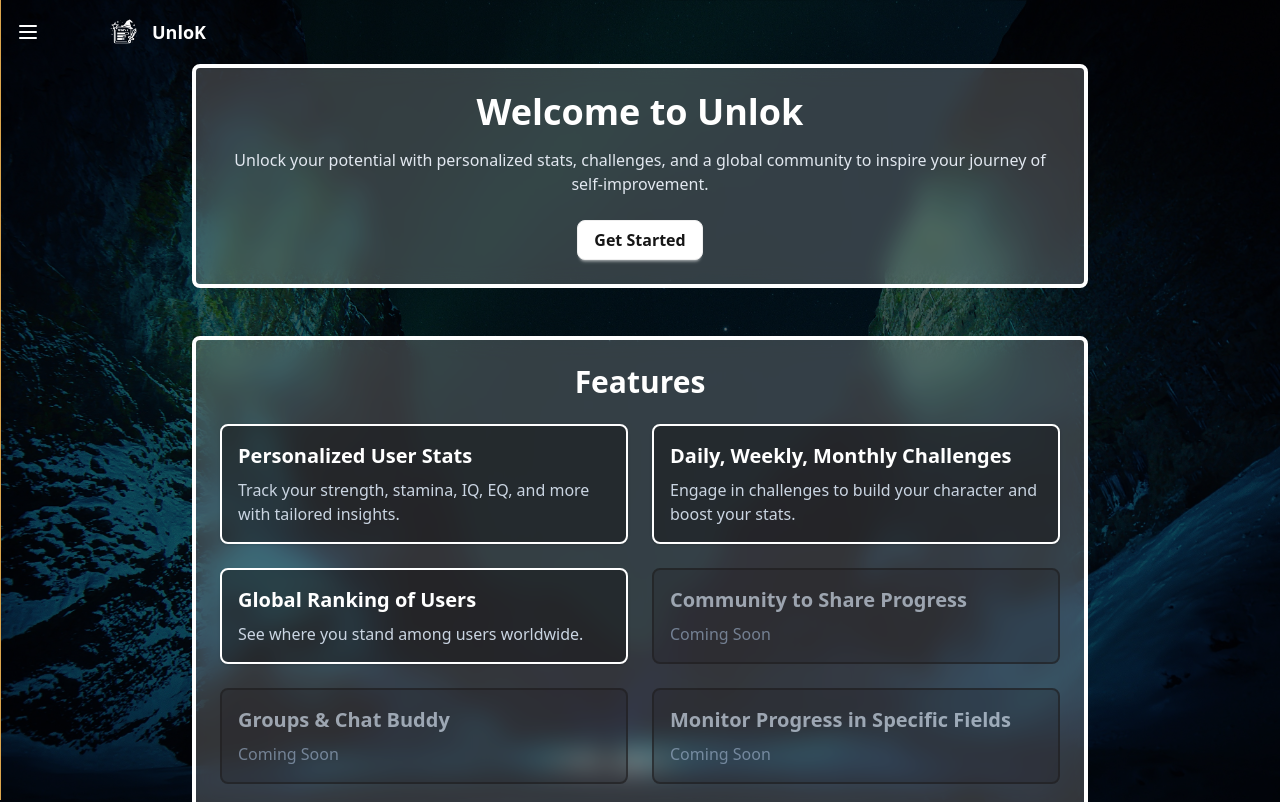
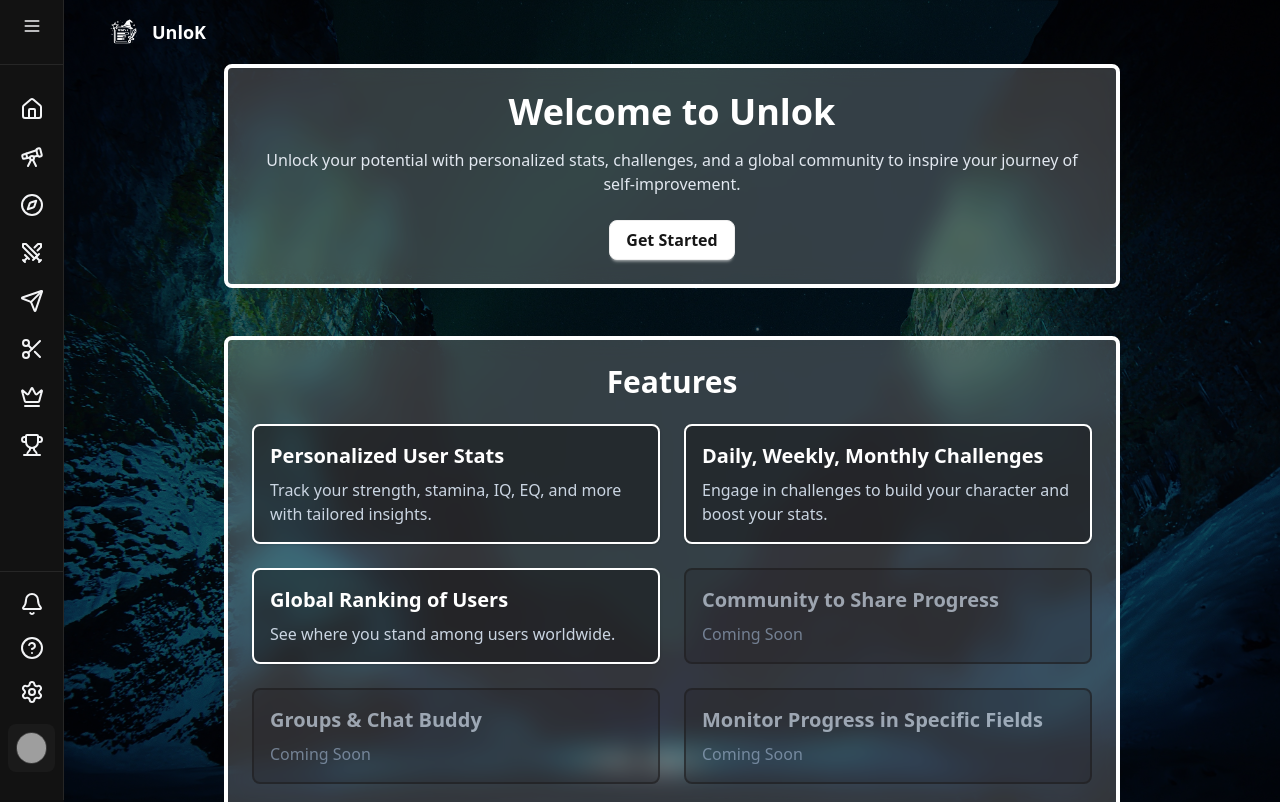
Before and after one commit to Light200312/Unlok, a React (Vite) app in the folder frontend/: page / in a window 1280 px wide. Shown: the top 802 px of the page. Built offline with nearby package versions, Linux system fonts and the light colour scheme; grey boxes are pictures that could not be loaded.

Commit message:
worked on posts ui

```diff
--- a/frontend/src/components/Sidebar.jsx
+++ b/frontend/src/components/Sidebar.jsx
@@ -1,38 +1,50 @@
-import React,{useState} from "react";
+import React, { useState } from "react";
 import {
-  Home,Menu,
-  Search,
+  Home,
+  Menu,
   Compass,
-  Clapperboard,OctagonAlert ,
-  Heart,Crown ,
-  MessageCircle, Telescope ,
+  Crown,
+  Trophy,
   Send,
-  Bookmark,
-  MoreHorizontal,
-  SquarePlus,
-  User,Sword,Swords ,Trophy ,X,Scissors
+  Swords,
+  Scissors,
+  Settings,
+  HelpCircle,
+  Bell,
+  X,
+  Telescope,
+  LogOut,
 } from "lucide-react";
 import { Link, Outlet } from "react-router-dom";
 import { UserAuth } from "../store/userAuthStore";
 
-// const links = [
-//   { name: "Daily Challenges", link: "/dailychellenge", icon: <Clock size={20} /> },
-//   { name: "Weekly Challenges", link: "/weeklychallenge", icon: <Calendar size={20} /> },
-//   { name: "Monthly Challenges", link: "/monthlychallenge", icon: <Target size={20} /> },
-//   { name: "Comunity Chat", link: "/globalChat", icon: <MessageSquare size={20} /> },
-//   { name: "Rival Buddy", link: "/buddyChat", icon: <Users size={20} /> },
-//   { name: "Stats and Ranking", link: "/statsAndRanking", icon: <BarChart size={20} /> },
-//   { name: "Global Rankings", link: "/globalRanking", icon: <Trophy size={20} /> },
-// ];
-
 const SidebarLayout = ({ setsidebarOpen, sidebarOpen: open }) => {
   const { authUser, logout } = UserAuth();
+  const [questPopup, setQuestPopup] = useState(false);
+  const toggleSidebar = () => setsidebarOpen(!open);
 
-  const toggleSidebar = () => setsidebarOpen(!open);
- const [QuestOpen, setQuestOpen] = useState(false);
-   function NavItem({ icon, label, badge ,PageLink}) {
-     return (
-       <Link to={PageLink} className="relative flex items-center gap-4 px-4 py-2 hover:bg-neutral-800 rounded-xl cursor-pointer transition-all w-fit sm:w-full">
+  // 🔹 Reusable NavItem with hover tooltip
+  const NavItem = ({ icon, label, PageLink, badge, onClick }) => (
+    <div className="relative group flex justify-center">
+      {/* Tooltip */}
+      {!open && (
+        <div
+          className="absolute left-full ml-3 top-1/2 -translate-y-1/2
+          bg-neutral-800 text-white text-xs px-2 py-1 rounded-md opacity-0
+          group-hover:opacity-100 group-hover:translate-x-1 transition-all
+          whitespace-nowrap z-[9999]"
+        >
+          {label}
+        </div>
+      )}
+
+      <Link
+        to={PageLink || "#"}
+        onClick={onClick}
+        className={`relative flex items-center gap-4 px-3 py-2 rounded-xl
+        hover:bg-neutral-800 transition-all cursor-pointer
+        ${open ? "justify-start w-full" : "justify-center w-full"}`}
+      >
         <div className="relative">
           {icon}
           {badge && (
@@ -41,56 +53,163 @@ const SidebarLayout = ({ setsidebarOpen, sidebarOpen: open }) => {
             </span>
           )}
         </div>
-         <span className="hidden sm:inline">{label}</span>
+        {open && <span className="whitespace-nowrap">{label}</span>}
       </Link>
+    </div>
   );
-   }
+
   return (
-    <div className="relative min-h-screen bg-background text-foreground">
-      {/* Sidebar overlay */}
+    <div className="relative min-h-screen bg-[#0e0e0f] text-gray-100 flex">
+      {/* Sidebar */}
       <div
-        className={`fixed top-0 left-0 h-screen z-50 backdrop-blur-md bg-background/90 border-r border-border
-          transition-all duration-300
-          ${open ? "w-56" : "w-0"} overflow-hidden`}
+        className={`fixed top-0 left-0 h-screen flex flex-col justify-between
+        bg-[#121212] border-r border-neutral-800 transition-all duration-200 z-50
+        ${open ? "w-56" : "w-16"}`}
       >
-        {/* Header */}
+        {/* --- Top Section --- */}
+        <div className="flex flex-col relative">
+          {/* Toggle button */}
+          <div className="flex items-center justify-center py-2 pb-5 border-b border-neutral-800">
             <button
-          className="flex items-center justify-center p-3 hover:bg-muted transition w-full"
+              className="p-2 rounded hover:bg-neutral-800 transition"
               onClick={toggleSidebar}
             >
               {open ? <X size={20} /> : <Menu size={20} />}
             </button>
-
-        {/* Navigation */}
-        <nav className="flex-1 space-y-2 mt-2">
-        <NavItem PageLink="/globalChat" icon={<Home />} label="Home" />
-                 <NavItem PageLink="/" icon={<Telescope  />} label="Search" />
-                 <NavItem icon={<Compass />} label="Explore" />
-                 <div onClick={()=>setQuestOpen(!QuestOpen)}> <NavItem   icon={<Swords />} label="Quests" />
-                 {QuestOpen && (<div className="ml-20   bg-[#1e1e1e] p-2 rounded ">
-                  <ul className="flex flex-col gap-1 text-sm">
-                   <li className="hover:bg-[#2e2e2e] p-1 rounded"><Link  to="/dailychellenge">Daily Quests</Link></li>
-                   <li className="hover:bg-[#2e2e2e] p-1 rounded" ><Link to="/weeklychallenge">Weekly Quests</Link></li>
-                   <li className="hover:bg-[#2e2e2e] p-1 rounded"><Link to="/monthlychallenge">Monthly Quests</Link></li>
-                   </ul>
-
-
-                 </div>)}
-
           </div>
 
-                 {/* postEditor */}
-                 <NavItem icon={<Send  />} PageLink={"/buddyChat"} label="Messages" badge="4" />
-                 <NavItem icon={<Scissors />} PageLink={"/postEditor"} label="Draft Post" />
-                 <NavItem icon={<OctagonAlert  />} label="Notifications" />
-                 <NavItem icon={<Crown  />} PageLink={"/globalRanking"} label="Rankings" />
-                 <NavItem icon={<Trophy  />} PageLink={"/statsAndRanking"} label="User Stats" />
-              <div className="px-16.5">  <button className="btn btn-warning " onClick={logout}> Logout</button></div>
+          <div className="h-6" />
+
+          {/* --- Navigation --- */}
+          <nav className="flex flex-col space-y-2">
+            <NavItem PageLink="/globalChat" icon={<Home />} label="Home" />
+            <NavItem PageLink="/" icon={<Telescope />} label="Search" />
+            <NavItem PageLink="/explore" icon={<Compass />} label="Explore" />
+
+            {/* Quests Popup */}
+            <div
+              className="relative group flex justify-center"
+              onMouseEnter={() => setQuestPopup(true)}
+              onMouseLeave={() => setQuestPopup(false)}
+            >
+              {!open && (
+                <div
+                  className="absolute left-full ml-3 top-1/2 -translate-y-1/2 bg-neutral-800 text-white text-xs
+                  px-2 py-1 rounded-md opacity-0 group-hover:opacity-100
+                  group-hover:translate-x-1 transition-all whitespace-nowrap z-[9999]"
+                >
+                  Quests
+                </div>
+              )}
+
+              <div className="w-full">
+                <NavItem
+                  icon={<Swords />}
+                  label="Quests"
+                  onClick={() => setQuestPopup(!questPopup)}
+                />
+              </div>
+
+              {/* Popup Menu */}
+              {questPopup && (
+                <div
+                  className={`absolute ${
+                    open ? "left-full ml-3 top-0" : "left-full ml-0 top-1/2 -translate-y-1/2"
+                  } bg-[#1a1a1a] border border-emerald-500 shadow-[0_0_15px_rgba(0,255,150,0.4)]
+                  rounded-md w-44 py-2 text-sm text-gray-300 animate-fadeIn z-[99999]`}
+                >
+                  <Link
+                    to="/dailychellenge"
+                    className="block px-4 py-2 hover:bg-emerald-600/20 transition"
+                    onClick={() => setQuestPopup(false)}
+                  >
+                    🗓️ Daily Quests
+                  </Link>
+                  <Link
+                    to="/weeklychallenge"
+                    className="block px-4 py-2 hover:bg-emerald-600/20 transition"
+                    onClick={() => setQuestPopup(false)}
+                  >
+                    📅 Weekly Quests
+                  </Link>
+                  <Link
+                    to="/monthlychallenge"
+                    className="block px-4 py-2 hover:bg-emerald-600/20 transition"
+                    onClick={() => setQuestPopup(false)}
+                  >
+                    🌕 Monthly Quests
+                  </Link>
+                </div>
+              )}
+            </div>
+
+            <NavItem icon={<Send />} PageLink="/buddyChat" label="Messages" />
+            <NavItem icon={<Scissors />} PageLink="/postEditor" label="Drafts" />
+            <NavItem icon={<Crown />} PageLink="/globalRanking" label="Rankings" />
+            <NavItem
+              icon={<Trophy />}
+              PageLink="/statsAndRanking"
+              label="User Stats"
+            />
           </nav>
         </div>
 
-      {/* Main Content (no margin shift) */}
-      <main className="relative z-0 p-0 m-0">
+        {/* --- Bottom Section --- */}
+        <div className="flex flex-col border-t border-neutral-800 py-3 space-y-1">
+          <NavItem icon={<Bell />} label="Notifications" PageLink="/notifications" />
+          <NavItem icon={<HelpCircle />} label="Support" PageLink="/support" />
+          <NavItem icon={<Settings />} label="Settings" PageLink="/settings" />
+
+          {/* Profile Card */}
+          <div
+            className={`relative group mx-2 mt-2 mb-4 p-2 bg-[#1a1a1a] rounded-lg flex items-center cursor-pointer hover:bg-[#222] transition
+              ${open ? "gap-3" : "justify-center"}`}
+          >
+            {!open && (
+              <div
+                className="absolute left-full ml-3 top-1/2 -translate-y-1/2 bg-neutral-800 text-white text-xs
+                px-2 py-1 rounded-md opacity-0 group-hover:opacity-100
+                group-hover:translate-x-1 transition-all whitespace-nowrap z-[9999]"
+              >
+                {authUser?.username || "Profile"}
+              </div>
+            )}
+
+            <img
+              src={authUser?.profilePic || "/profile.png"}
+              alt="profile"
+              className="w-8 h-8 rounded-full object-cover border border-neutral-700"
+            />
+
+            {open && (
+              <div className="flex-1">
+                <p className="text-sm font-medium">
+                  {authUser?.username || "Guest"}
+                </p>
+                <p className="text-xs text-gray-400 truncate">
+                  {authUser?.email || "no-email"}
+                </p>
+              </div>
+            )}
+
+            {open && (
+              <button
+                onClick={logout}
+                className="text-gray-400 hover:text-red-500 transition"
+              >
+                <LogOut size={16} />
+              </button>
+            )}
+          </div>
+        </div>
+      </div>
+
+      {/* --- Main Content --- */}
+      <main
+        className={`flex-1 transition-all duration-300 ${
+          open ? "ml-56" : "ml-16"
+        }`}
+      >
         <Outlet />
       </main>
     </div>
--- a/frontend/src/pages/GlobalChat.jsx
+++ b/frontend/src/pages/GlobalChat.jsx
@@ -1,31 +1,12 @@
+"use client";
 import React, { useEffect, useState, useRef } from "react";
 import { useChatStore } from "../store/Chatstore";
 import { UserAuth } from "../store/userAuthStore";
-import { Link } from "react-router-dom";
 import { usePostStore } from "../store/PostStore";
 import PostCard from "../components/SubComponent/PostCard";
-import {
-  Home,
-  Search,
-  Compass,
-  Clapperboard,
-  OctagonAlert,
-  Heart,
-  Crown,
-  MessageCircle,
-  Telescope,
-  Send,
-  Bookmark,
-  MoreHorizontal,
-  SquarePlus,
-  User,
-  Sword,
-  Swords,
-  Trophy,
-} from "lucide-react";
+import { MessageCircle, Send } from "lucide-react";
 
 const GlobalChat = () => {
-  const [QuestOpen, setQuestOpen] = useState(false);
   const { authUser } = UserAuth();
   const {
     globalMessages,
@@ -36,39 +17,15 @@ const GlobalChat = () => {
     unsubscribeFromGlobal,
     sendGlobalMessage,
   } = useChatStore();
+
   const {
-  fetchAllPosts,
-  fetchUserPostsByStatus,
+    fetchLatestPost,
     completedPosts,
-  posts,
     loading,
-  fetchLatestPost,
     currentPage,
     totalPages,
   } = usePostStore();
 
-  function NavItem({ icon, label, badge, PageLink }) {
-    return (
-      <Link
-        to={PageLink}
-        className="relative flex items-center gap-4 px-4 py-2 hover:bg-neutral-800 rounded-xl cursor-pointer transition-all w-fit sm:w-full"
-      >
-        <div className="relative">
-          {icon}
-          {badge && (
-            <span className="absolute -top-1 -right-2 bg-red-500 text-xs font-bold rounded-full px-1.5">
-              {badge}
-            </span>
-          )}
-        </div>
-        <span className="hidden sm:inline">{label}</span>
-      </Link>
-    );
-  }
-
-  // -----------------------------
-  // Chat controls (untouched)
-  // -----------------------------
   const [messageData, setMessageData] = useState({
     text: "",
     image: "",
@@ -76,27 +33,51 @@ const {
   });
 
   const messagesEndRef = useRef(null);
+  const mainRef = useRef(null);
+  const scrollTimeout = useRef(null);
 
+  // ⚡ Auto-scroll messages
   useEffect(() => {
     messagesEndRef.current?.scrollIntoView({ behavior: "smooth" });
   }, [globalMessages]);
 
+  // ⚡ Fetch chat & posts
   useEffect(() => {
     if (authUser?._id) {
       getUsers(authUser._id);
       getGlobalMessage();
       subscribeToGlobal();
     }
+    fetchLatestPost(1);
     return () => unsubscribeFromGlobal();
   }, [authUser?._id]);
+
+  // ⚡ Infinite scroll for posts
+  const handleScroll = (e) => {
+    if (scrollTimeout.current) return;
+    scrollTimeout.current = setTimeout(() => {
+      const bottom =
+        e.target.scrollHeight - e.target.scrollTop <=
+        e.target.clientHeight + 100;
+      if (bottom && !loading && currentPage < totalPages) {
+        fetchLatestPost(currentPage + 1);
+      }
+      scrollTimeout.current = null;
+    }, 300);
+  };
+
+  useEffect(() => {
+    const mainEl = mainRef.current;
+    if (mainEl) mainEl.addEventListener("scroll", handleScroll);
+    return () => mainEl && mainEl.removeEventListener("scroll", handleScroll);
+  }, [loading, currentPage, totalPages]);
 
   const handleImageChange = (e) => {
     const file = e.target.files[0];
     if (!file) return;
     const reader = new FileReader();
-    reader.onloadend = () => {
+    reader.onloadend = () =>
       setMessageData((prev) => ({ ...prev, image: reader.result }));
-    };
     reader.readAsDataURL(file);
   };
 
@@ -106,150 +87,91 @@ const {
     sendGlobalMessage(messageData);
     setMessageData({ text: "", image: "", userId: authUser._id });
   };
-useEffect(() => {
-  fetchLatestPost(1);
-}, []);
-const scrollTimeout = useRef(null);
-const handleScroll = (e) => {
-  if (scrollTimeout.current) return;
-  scrollTimeout.current = setTimeout(() => {
-    const bottom =
-      e.target.scrollHeight - e.target.scrollTop <= e.target.clientHeight + 100;
-    if (bottom && !loading && currentPage < totalPages) {
-      fetchLatestPost(currentPage + 1);
-    }
-    scrollTimeout.current = null;
-  }, 300);
-};
 
+  return (
+    <div
+      data-theme="forest"
+      className="min-h-screen w-full flex bg-[#020617] text-white overflow-hidden relative"
+    >
+      {/* 🔮 Background glow */}
+      <div className="absolute inset-0 bg-gradient-to-b from-blue-900/20 via-black to-black" />
+      <div className="absolute inset-0 bg-[radial-gradient(circle_at_center,rgba(0,255,255,0.05),transparent_70%)] animate-pulse" />
 
-// attach scroll listener to main feed
-const mainRef = useRef(null);
-useEffect(() => {
-  const mainEl = mainRef.current;
-  if (mainEl) mainEl.addEventListener("scroll", handleScroll);
-  return () => mainEl && mainEl.removeEventListener("scroll", handleScroll);
-}, [loading, currentPage, totalPages]);
-
-  // -----------------------------
-  // Layout
-  // -----------------------------
-  return (
-    <div className="flex w-full bg-black text-white min-h-screen">
-      {/* Left Sidebar */}
-      <aside className="h-screen w-16 sm:w-56 bg-black flex flex-col items-center sm:items-start py-6 fixed border-r border-neutral-800">
-        <div className="mt-10"></div>
-        <nav className="flex flex-col p-1 gap-4 w-full">
-          <NavItem PageLink="/globalChat" icon={<Home />} label="Home" />
-          <NavItem PageLink="/" icon={<Telescope />} label="Search" />
-          <NavItem icon={<Compass />} label="Explore" />
-          <div onClick={() => setQuestOpen(!QuestOpen)}>
-            {" "}
-            <NavItem icon={<Swords />} label="Quests" />
-            {QuestOpen && (
-              <div className="ml-20   bg-[#1e1e1e] p-2 rounded ">
-                <ul className="flex flex-col gap-1 text-sm">
-                  <li className="hover:bg-[#2e2e2e] p-1 rounded">
-                    <Link to="/dailychellenge">Daily Quests</Link>
-                  </li>
-                  <li className="hover:bg-[#2e2e2e] p-1 rounded">
-                    <Link to="/weeklychallenge">Weekly Quests</Link>
-                  </li>
-                  <li className="hover:bg-[#2e2e2e] p-1 rounded">
-                    <Link to="/monthlychallenge">Monthly Quests</Link>
-                  </li>
-                </ul>
-              </div>
-            )}
-          </div>
-
-          <NavItem
-            icon={<Send />}
-            PageLink={"/buddyChat"}
-            label="Messages"
-            badge="4"
-          />
-          <NavItem icon={<OctagonAlert />} label="Notifications" />
-          <NavItem
-            icon={<Crown />}
-            PageLink={"/globalRanking"}
-            label="Rankings"
-          />
-          <NavItem
-            icon={<Trophy />}
-            PageLink={"/statsAndRanking"}
-            label="User Stats"
-          />
-        </nav>
-      </aside>
-
-      {/* Feed (center) */}
-     {/* Feed (center) */}
+      {/* 🌌 Left Side – Community Feed */}
       <main
         ref={mainRef}
-  className="flex-1 sm:ml-56 flex flex-col items-center pt-10 pb-20 overflow-y-auto"
+        className="flex-1  overflow-y-auto px-4 sm:px-8 py-10 backdrop-blur-lg bg-black/30 shadow-[0_0_20px_rgba(0,255,255,0.1)] relative z-10"
       >
+        <div className="max-w-2xl mx-auto">
+          <h1 className="text-3xl font-bold text-center mb-8 text-cyan-400 drop-shadow-[0_0_10px_rgba(0,255,255,0.6)]">
+
+          </h1>
+
           {loading && currentPage === 1 ? (
-    <div className="text-neutral-500 mt-10">Loading posts...</div>
+            <p className="text-center text-neutral-500">Loading posts...</p>
           ) : completedPosts.length === 0 ? (
-    <div className="text-neutral-500 mt-10">No live posts yet</div>
+            <p className="text-center text-neutral-500">No live posts yet</p>
           ) : (
             completedPosts
-      .filter((p) => p.live === true)
+              .filter((p) => p.live)
               .map((post) => <PostCard key={post._id} post={post} />)
           )}
 
-  {/* Loader indicator for next page */}
           {loading && currentPage > 1 && (
-    <div className="text-neutral-500 text-sm mt-4">Loading more posts...</div>
+            <p className="text-center text-sm text-neutral-500 mt-3">
+              Loading more posts...
+            </p>
           )}
+        </div>
       </main>
 
-
-      {/* Right Side Global Chat */}
-      <div className="hidden sticky -top-0 right-0 xl:flex flex-col w-[350px] border-l border-neutral-800 h-screen bg-black">
+      {/* 💬 Right Side – Global Chat */}
+      <aside className="hidden xl:flex flex-col w-[370px] border-l border-cyan-700/40 bg-black/30 backdrop-blur-lg relative z-10 shadow-[0_0_25px_rgba(0,255,255,0.15)]">
         {/* Header */}
-        <div className="p-4 border-b border-neutral-800 flex items-center justify-between">
-          <h2 className="text-lg font-semibold">Messages</h2>
-          <MessageCircle className="text-neutral-400" />
+        <div className="p-4 border-b border-cyan-600/40 flex items-center justify-between">
+          <h2 className="text-lg font-semibold text-cyan-300">Global Chat</h2>
+          <MessageCircle className="text-cyan-400" />
         </div>
 
         {/* Chat Messages */}
-        <div className="flex-1 overflow-y-auto px-4 py-6 space-y-4 scrollbar-thin scrollbar-thumb-neutral-700 scrollbar-track-black">
-          {(!globalMessages || globalMessages.length === 0) && (
+        <div className="flex-1 overflow-y-auto p-5 space-y-4 scrollbar-thin scrollbar-thumb-cyan-700/50 scrollbar-track-black">
+          {!globalMessages?.length ? (
             <div className="text-center text-neutral-500">
               No messages yet. Be the first!
             </div>
-          )}
-
-          {!isMessagesLoading &&
-            globalMessages?.map((m, i) => {
+          ) : (
+            globalMessages.map((m, i) => {
               const isMine = m.senderId?._id === authUser?._id;
               return (
                 <div
-                  key={m?._id || i}
+                  key={m._id || i}
                   className={`flex flex-col ${
                     isMine ? "items-end" : "items-start"
                   }`}
                 >
                   {!isMine && (
-                    <span className="text-xs text-neutral-500 mb-1">
+                    <span className="text-xs text-cyan-400 mb-1 font-medium">
                       {m.senderId?.username || "Anonymous"}
                     </span>
                   )}
                   <div
-                    className={`max-w-[75%] px-3 py-2 rounded-2xl text-sm ${
+                    className={`max-w-[80%] px-3 py-2 rounded-xl text-sm ${
                       isMine
-                        ? "bg-emerald-600 text-white rounded-br-none"
-                        : "bg-neutral-800 text-white rounded-bl-none"
+                        ? "bg-cyan-600/40 border border-cyan-500/50"
+                        : "bg-neutral-800/60 border border-cyan-700/30"
                     }`}
+                    style={{
+                      boxShadow: isMine
+                        ? "0 0 10px rgba(0,255,255,0.3)"
+                        : "0 0 5px rgba(0,255,255,0.2)",
+                    }}
                   >
-                    {m?.text && <p>{m.text}</p>}
-                    {m?.image && (
+                    {m.text && <p>{m.text}</p>}
+                    {m.image && (
                       <img
                         src={m.image}
-                        alt="sent-img"
-                        className="mt-2 max-h-48 rounded-lg object-cover"
+                        alt="sent"
+                        className="mt-2 max-h-48 rounded-md border border-cyan-700/40"
                       />
                     )}
                   </div>
@@ -261,16 +183,17 @@ useEffect(() => {
                   </span>
                 </div>
               );
-            })}
+            })
+          )}
           <div ref={messagesEndRef} />
         </div>
 
         {/* Input Bar */}
         <form
-          className="p-4 border-t border-neutral-800 flex items-center w-full gap-2"
           onSubmit={handleSend}
+          className="p-4 border-t border-cyan-700/40 flex items-center gap-2 bg-black/30"
         >
-          <label className="cursor-pointer text-neutral-400 hover:text-white transition">
+          <label className="cursor-pointer text-cyan-400 hover:text-cyan-300 transition">
             📷
             <input
               type="file"
@@ -290,30 +213,30 @@ useEffect(() => {
               })
             }
             type="text"
-            placeholder="Send a message..."
-            className="flex-1 bg-neutral-900 border border-neutral-700 rounded-full px-4 py-2 text-sm focus:outline-none focus:ring-1 focus:ring-emerald-500"
+            placeholder="Type your message..."
+            className="flex-1 bg-black/40 border border-cyan-700/50 rounded-full px-4 py-2 text-sm focus:outline-none focus:ring-1 focus:ring-cyan-400 placeholder-cyan-800"
           />
 
           <button
             type="submit"
-            className="bg-emerald-600 hover:bg-emerald-500 text-white px-4 py-2 rounded-full text-sm transition"
+            className="bg-cyan-600 hover:bg-cyan-500 text-white px-4 py-2 rounded-full text-sm shadow-[0_0_8px_rgba(0,255,255,0.4)]"
           >
-            Send
+            <Send size={16} />
           </button>
         </form>
 
         {/* Image Preview */}
         {messageData.image && (
-          <div className="border-t border-neutral-800 p-3 bg-neutral-900">
-            <p className="mb-2 text-sm text-neutral-400">Image Preview:</p>
+          <div className="border-t border-cyan-700/30 p-3 bg-black/40">
+            <p className="text-sm text-cyan-400 mb-2">Image Preview:</p>
             <img
               src={messageData.image}
               alt="preview"
-              className="max-h-48 rounded-lg object-cover"
+              className="max-h-48 rounded-lg object-cover border border-cyan-700/40"
             />
           </div>
         )}
-      </div>
+      </aside>
     </div>
   );
 };
```
Also changed, not shown: frontend/src/components/SubComponent/PostCard.jsx (+91 -69 lines). Lines whose indentation alone changed are shown as unchanged.
